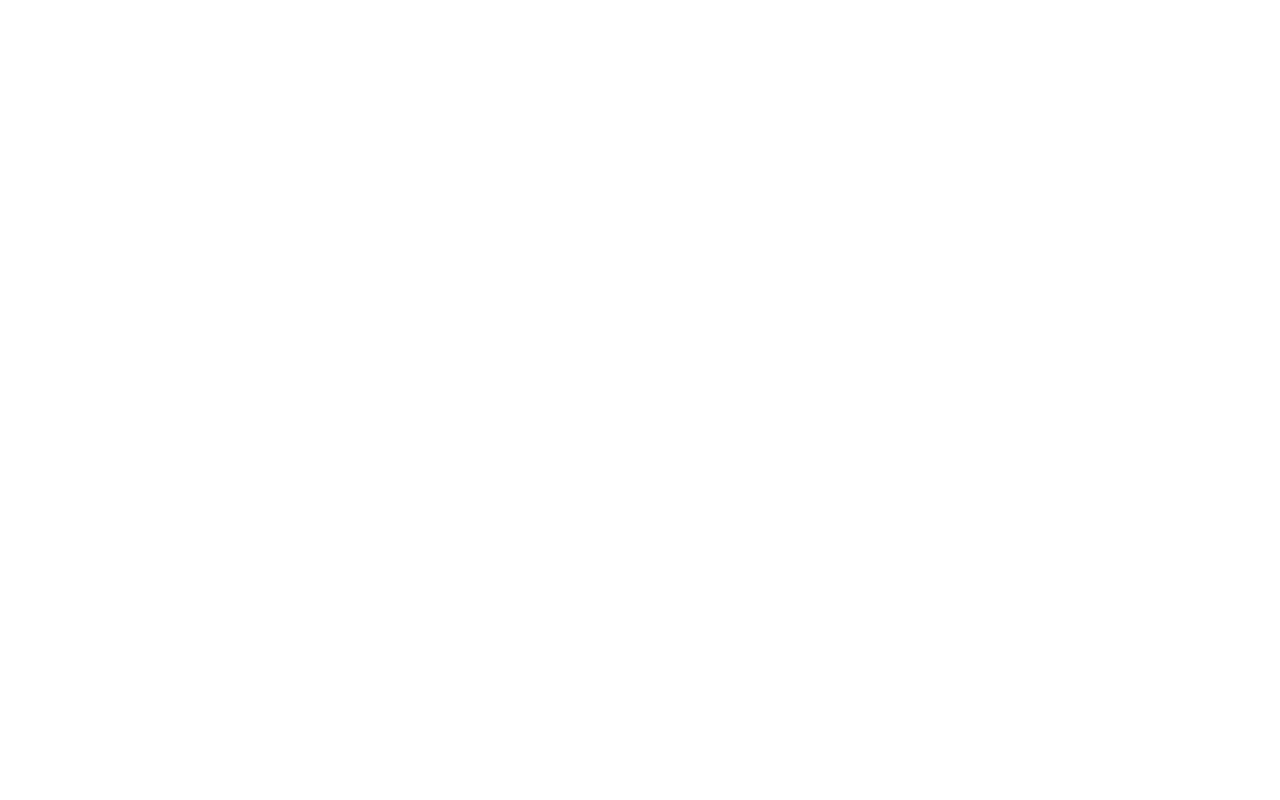
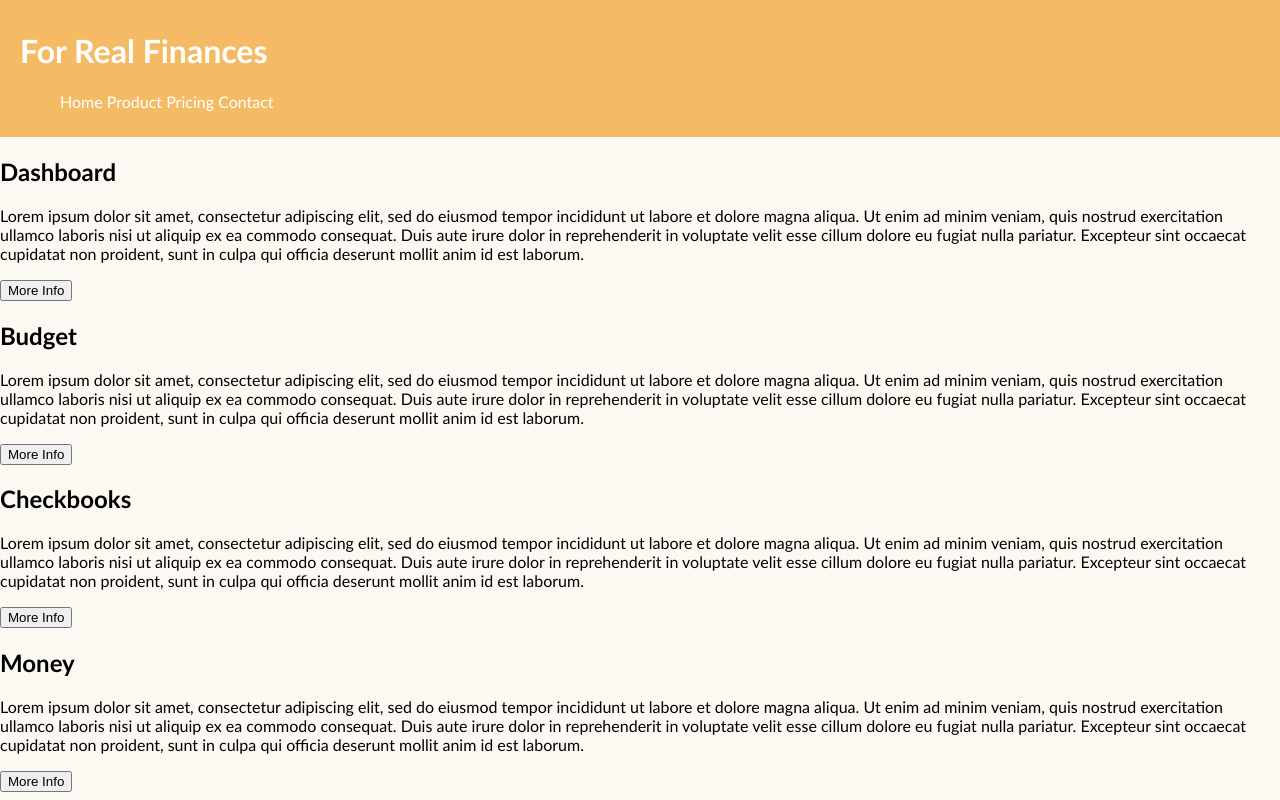
Before and after one commit to lizcas01/css-positioning, a plain HTML site: page index.html in a window 1280 px wide. Drawn offline with Linux system fonts and the light colour scheme.

Commit message:
Added some HTML and styling

```diff
--- /dev/null
+++ b/assets/style.css
@@ -0,0 +1,28 @@
+html {
+    scroll-behavior: smooth;
+}
+
+body {
+    background-color: #fcf9f2;
+    font-family: 'Trebuchet MS', 'Lucida Sans Unicode', 'Lucida Grande', 'Lucida Sans', Arial, sans-serif;
+    margin: 0px;
+}
+
+header {
+    background-color: #f5bb64;
+    color: white;
+    padding: 10px 20px;
+}
+
+nav {
+
+}
+
+nav li {
+    list-style-type: none;
+}
+
+nav a {
+    color: white;
+    text-decoration: none;
+}
--- a/index.html
+++ b/index.html
@@ -4,8 +4,64 @@
     <meta charset="UTF-8">
     <meta name="viewport" content="width=device-width, initial-scale=1.0">
     <title>For Real Finances</title>
+    <link rel="stylesheet" href="./assets/style.css" />
+
 </head>
+
 <body>
+
+    <header>
+       <h1>For Real Finances</h1>
+       <nav>
+        <ul>
+            <li>
+                <a href="#Home">Home</a>
+                <a href="#Proudct">Product</a>
+                <a href="#Pricing">Pricing</a>
+                <a href="#Contact">Contact</a>
+            </li>
+        </ul>
+       </nav>
+    </header>
+
+    <main>
+        <div class="container1">
+            <h2>Dashboard</h2>
+            <p>Lorem ipsum dolor sit amet, consectetur adipiscing elit, sed do eiusmod tempor incididunt ut
+            labore et dolore magna aliqua. Ut enim ad minim veniam, quis nostrud exercitation ullamco laboris
+            nisi ut aliquip ex ea commodo consequat. Duis aute irure dolor in reprehenderit in voluptate velit
+            esse cillum dolore eu fugiat nulla pariatur. Excepteur sint occaecat cupidatat non proident, sunt
+            in culpa qui officia deserunt mollit anim id est laborum.</p>
+            <button>More Info</button>
+        </div>
+        <div class="container2">
+            <h2>Budget</h2>
+            <p>Lorem ipsum dolor sit amet, consectetur adipiscing elit, sed do eiusmod tempor incididunt ut
+                labore et dolore magna aliqua. Ut enim ad minim veniam, quis nostrud exercitation ullamco laboris
+                nisi ut aliquip ex ea commodo consequat. Duis aute irure dolor in reprehenderit in voluptate velit
+                esse cillum dolore eu fugiat nulla pariatur. Excepteur sint occaecat cupidatat non proident, sunt
+                in culpa qui officia deserunt mollit anim id est laborum.</p>
+            <button>More Info</button>
+        </div>
+        <div class="container3">
+            <h2>Checkbooks</h2>
+            <p>Lorem ipsum dolor sit amet, consectetur adipiscing elit, sed do eiusmod tempor incididunt ut
+                labore et dolore magna aliqua. Ut enim ad minim veniam, quis nostrud exercitation ullamco laboris
+                nisi ut aliquip ex ea commodo consequat. Duis aute irure dolor in reprehenderit in voluptate velit
+                esse cillum dolore eu fugiat nulla pariatur. Excepteur sint occaecat cupidatat non proident, sunt
+                in culpa qui officia deserunt mollit anim id est laborum.</p>
+            <button>More Info</button>
+        </div>
+        <div class="container4">
+            <h2>Money</h2>
+            <p>Lorem ipsum dolor sit amet, consectetur adipiscing elit, sed do eiusmod tempor incididunt ut
+                labore et dolore magna aliqua. Ut enim ad minim veniam, quis nostrud exercitation ullamco laboris
+                nisi ut aliquip ex ea commodo consequat. Duis aute irure dolor in reprehenderit in voluptate velit
+                esse cillum dolore eu fugiat nulla pariatur. Excepteur sint occaecat cupidatat non proident, sunt
+                in culpa qui officia deserunt mollit anim id est laborum.</p>
+            <button>More Info</button>
+        </div>
+    </main>
 
 </body>
 </html>
```
Also changed, not shown: style.css (deleted).
